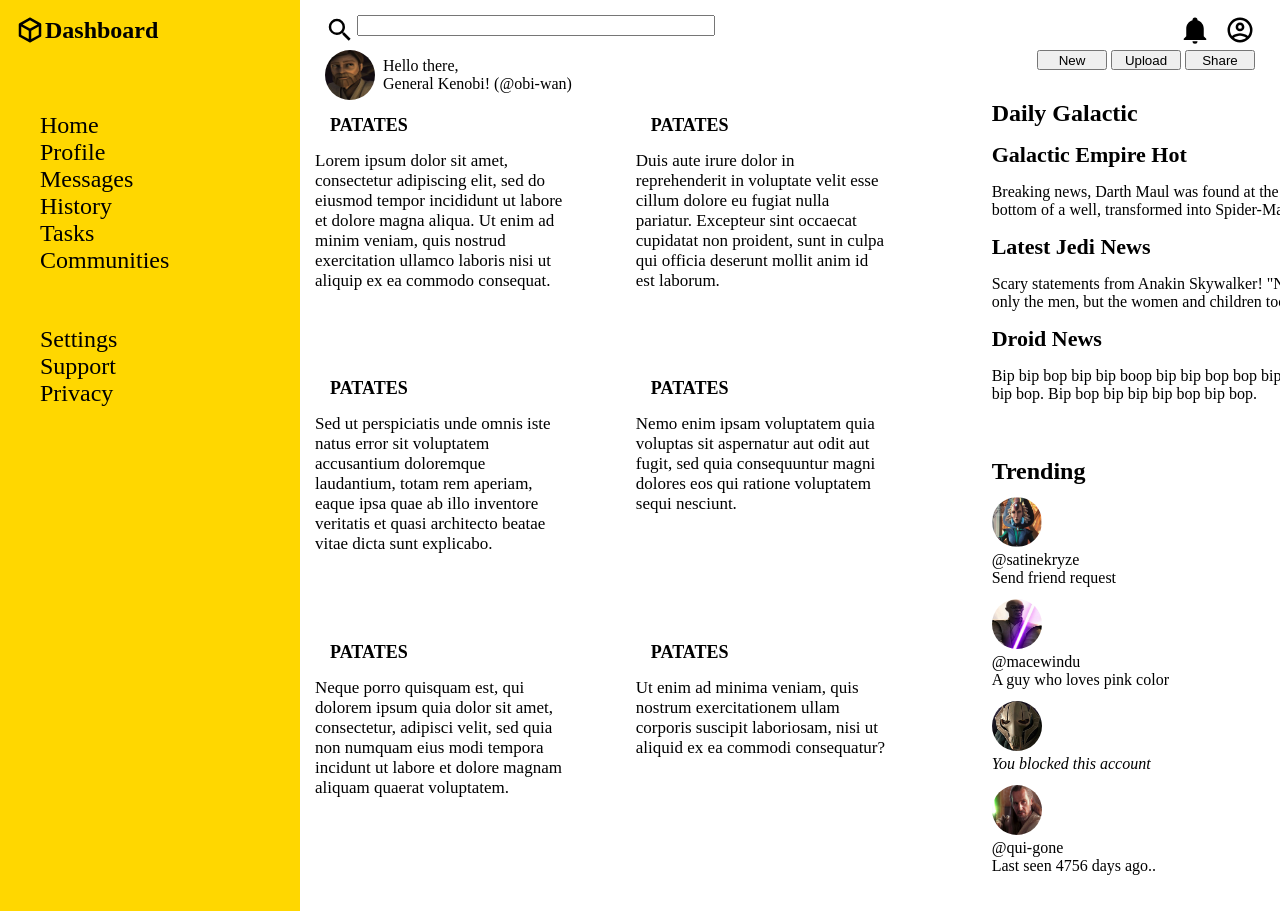
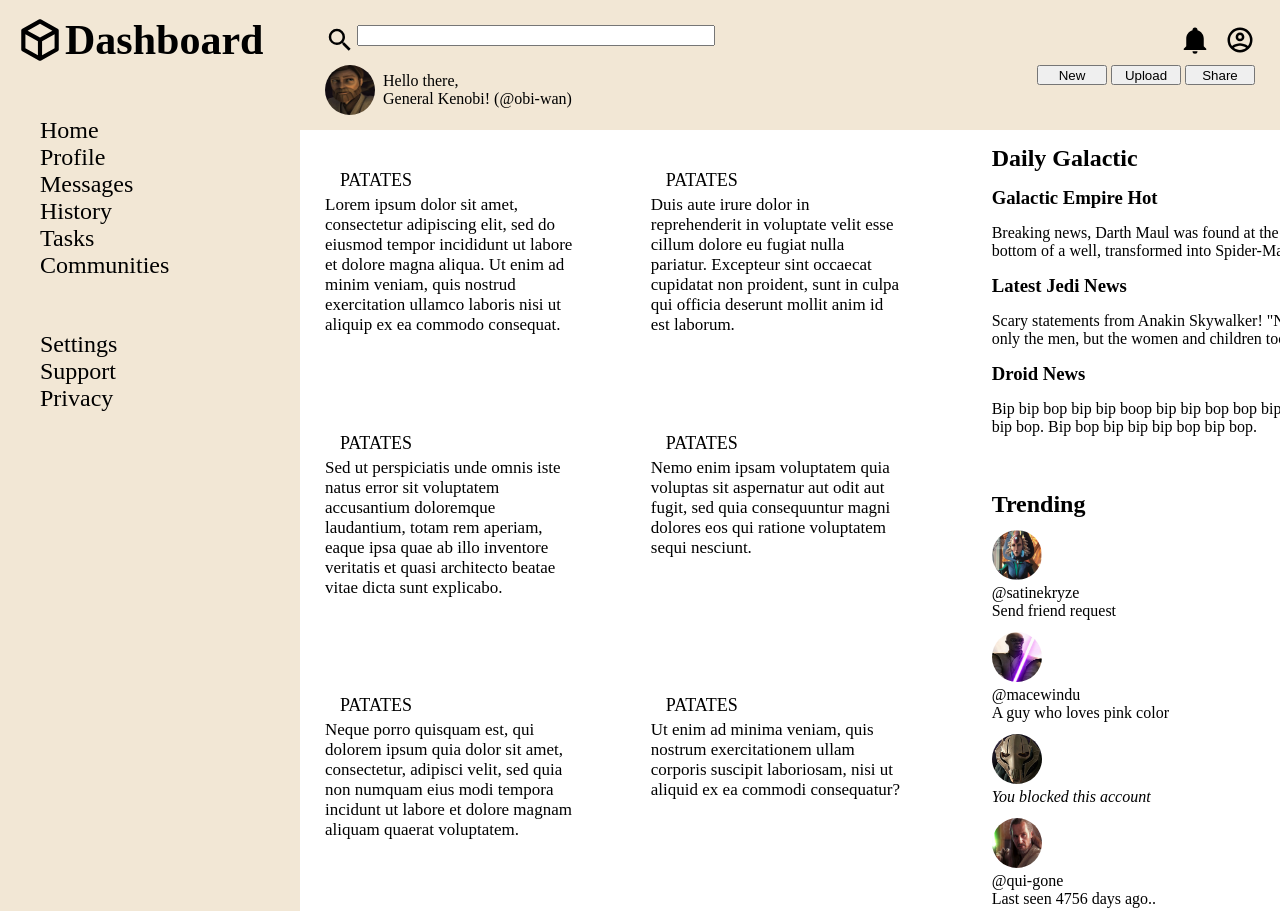
Before and after one commit to mbdeviant/grid-dashboard, a plain HTML site: page index.html in a window 1280 px wide. Shown: the top 911 px of the page. Drawn offline with Linux system fonts and the light colour scheme.

Commit message:
add background color to header and sidebar container

```diff
--- a/style.css
+++ b/style.css
@@ -13,9 +13,9 @@
 
 .header {
     grid-area: header;
-    margin-top: 5px;
-    padding: 0 25px 0 25px;
+    padding: 15px 25px 15px 25px;
     gap: 15px;
+    background-color: #F2E7D5;
 }
 
 img{
@@ -35,7 +35,7 @@ input {
 .header.top {
     display: flex;
     justify-content: space-between;
-    padding: 0;
+    padding: 5px 0px;
 }
 .header.top.left{
     gap: 2px;
@@ -69,7 +69,7 @@ button {
     gap: 52px;
     grid-area: sidebar;
     align-content: start;
-    background-color: gold;
+    background-color: #F2E7D5;
 }
 
 h1,
@@ -84,9 +84,18 @@ ul {
 .title {
     display: flex;
     align-items: center;
-    padding: 15px;
-    font-size: 22px;
+    padding: 15px 0 0 15px;
+
 }
+.title > h1{
+    font-size: 42px;
+}
+.title > img {
+    width: 50px;
+    height: 50px;
+}
+
+
 
 .content {
     height: 100%;
@@ -100,36 +109,42 @@ ul {
 .card-container {
     grid-column: 1/3;
     display: grid;
-    gap: 15px;
+    gap: 25px;
+    margin-top: 15px;
     grid-template-columns: repeat(auto-fit, minmax(250px, 1fr));
     grid-template-rows: repeat(auto-fit, minmax(175px, 1fr));
 }
 
 .card {
 
+    padding: 10px;
     width: 250px;
-    max-height: 250px;
+    height: 200px;
+    text-align: left;
 
-}
-.card > .title{
-    text-transform: uppercase;
 }
 
 .card p {
     color: black;
     font-weight: normal;
     font-size: 17px;
+    max-height: 100%;
 }
 
-.card .title {
+.card > h3{
     font-size: 18px;
-    text-align: center;
+    font-weight: 500;
+    text-transform: uppercase;
+    margin-bottom: 4px;
 }
 .container-right{
     display: flex;
     flex-direction: column;
     gap: 55px;
     max-height: 100vh;
+}
+.announcements{
+    margin-top: 15px;
 }
 .announcements > .slot{
     width: clamp(40ch,50%,75ch);
```
